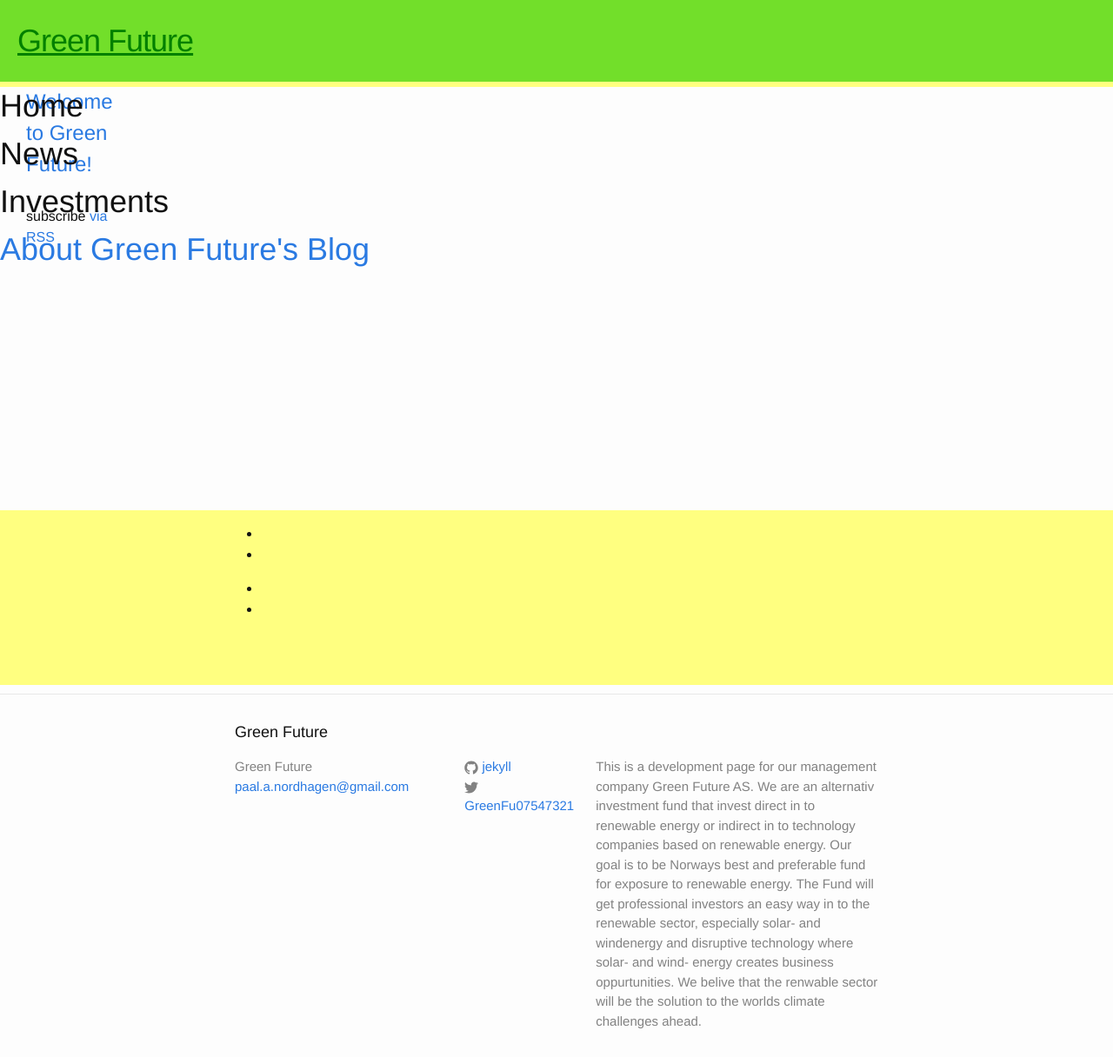
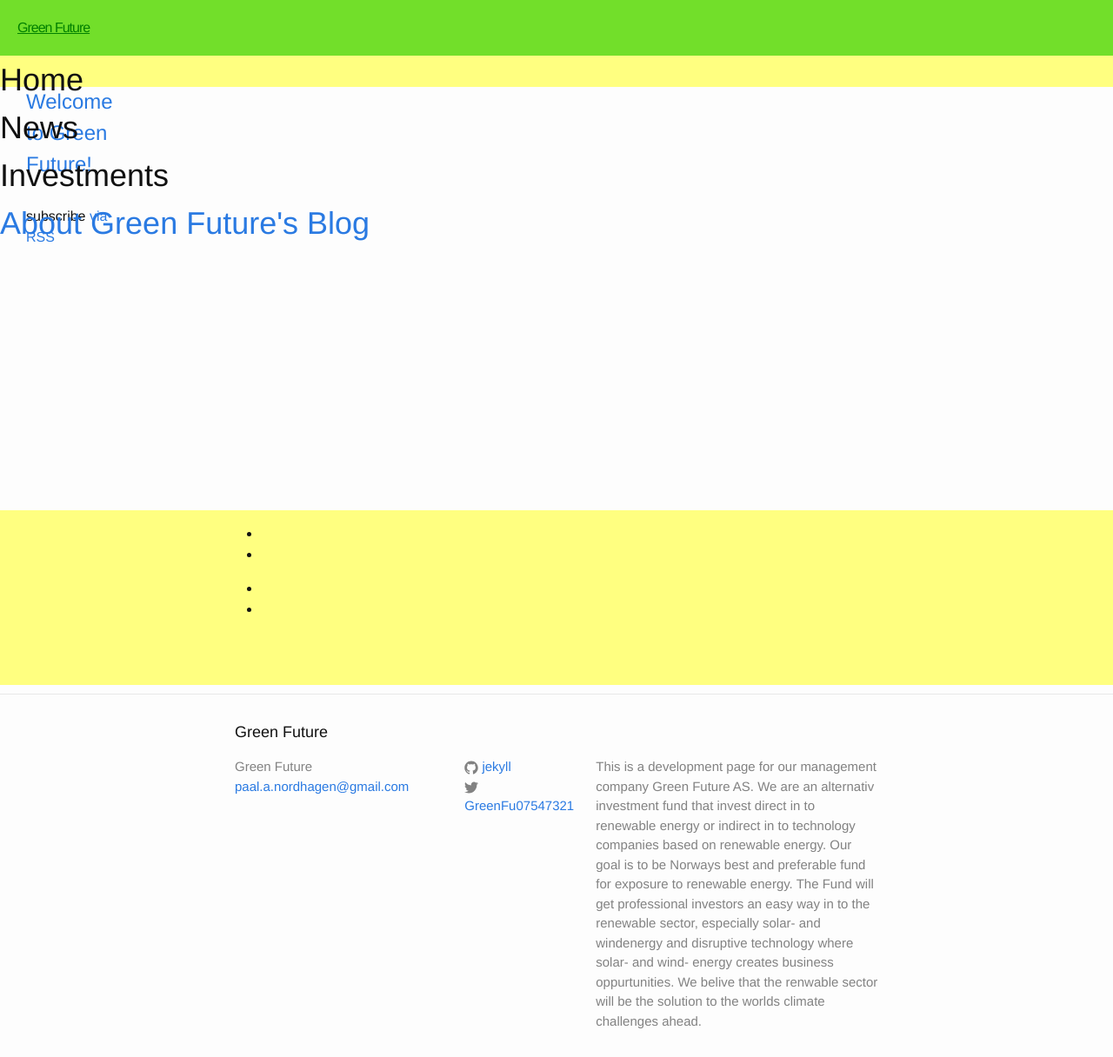
Before and after one commit to Paal-August/Paal-August.github.io, a Jekyll site: the page built from index.html, in a window 1280 px wide and 1216 px high. Shown: the whole window at 87% size. Built offline with Jekyll 4.4.1, drawn with Linux system fonts in a browser that asks for light colours.

Commit message:
Update _layout.scss

```diff
--- a/_sass/_layout.scss
+++ b/_sass/_layout.scss
@@ -22,7 +22,7 @@
   background-color:rgb(255, 255, 128);
  /* grid-area: 1 / 1 / 2/8;*/
   .site-title {
-    font-size: 36px;
+    font-size: 16px;
     grid-area: 1 / 1 / 2/2;
     position:flex;
     letter-spacing: -1px;
```
